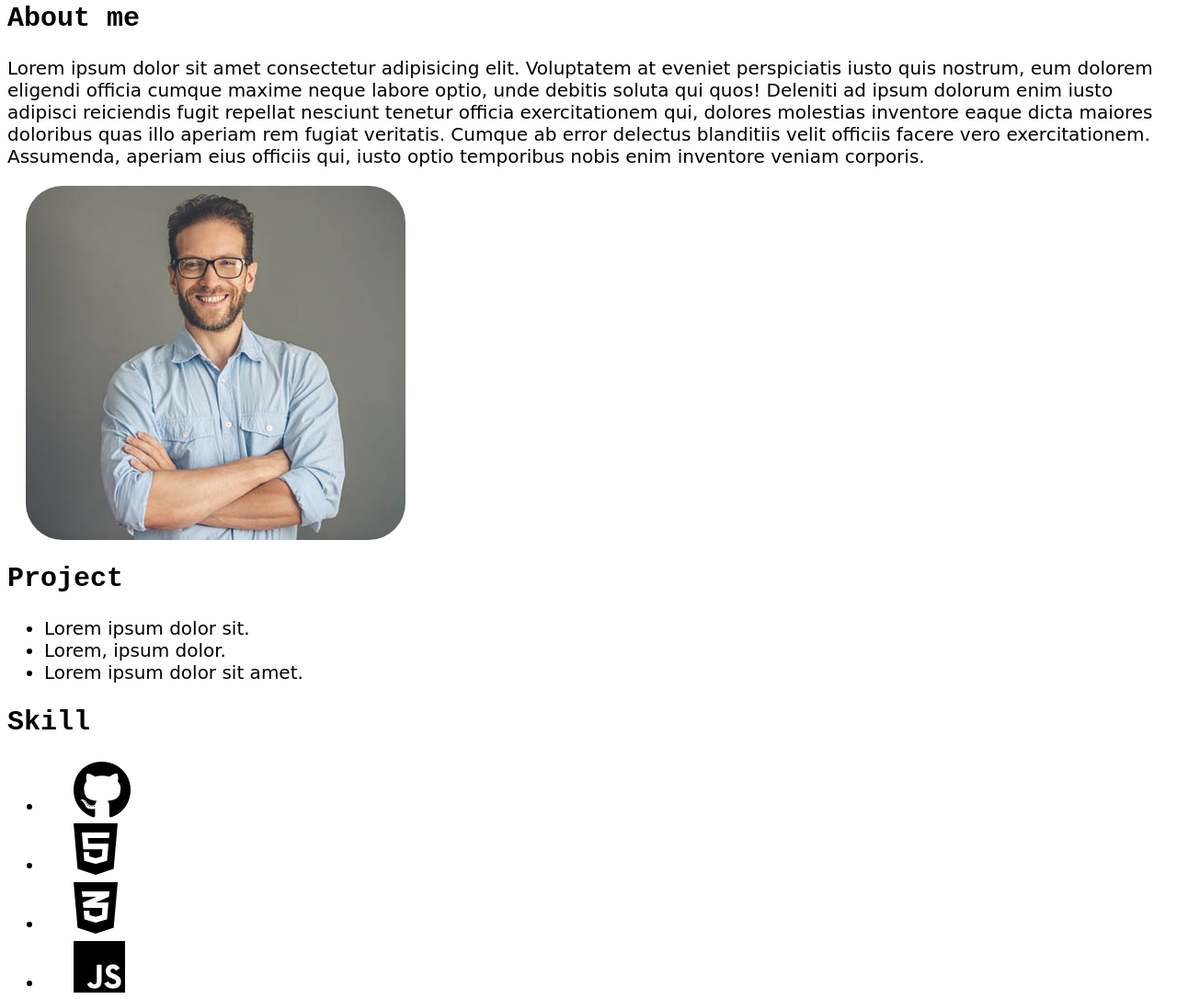
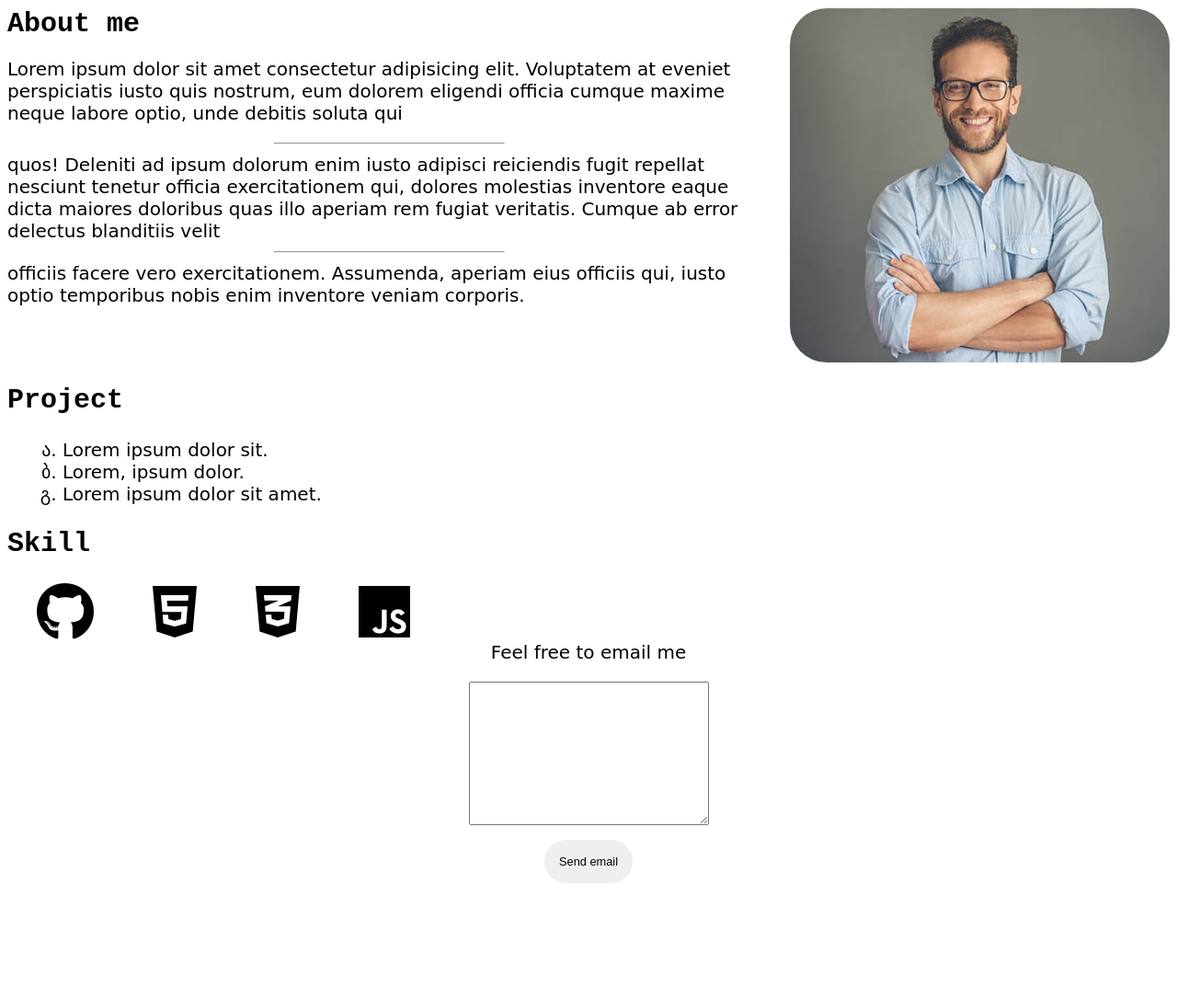
Before and after one commit to chrisfer123/portfolio_web, a plain HTML site: page porfolio_webpage/index.html in a window 1280 px wide. Shown: the part 128-1214 px from the top of the page at 92% size. After the commit the page ends 1124 px from the top, so only its background shows below. Drawn offline with Linux system fonts and the light colour scheme.

Commit message:
add style to footer

```diff
--- a/porfolio_webpage/index.html
+++ b/porfolio_webpage/index.html
@@ -23,24 +23,29 @@
       </nav>
     </header>
     <main>
-      <div>
+      <div class="container">
+        <div class="aboutme">
           <h2>About me</h2>
           <p>
-          Lorem ipsum dolor sit amet consectetur adipisicing elit. Voluptatem at
-          eveniet perspiciatis iusto quis nostrum, eum dolorem eligendi officia
-          cumque maxime neque labore optio, unde debitis soluta qui quos!
-          Deleniti ad ipsum dolorum enim iusto adipisci reiciendis fugit
+            Lorem ipsum dolor sit amet consectetur adipisicing elit. Voluptatem
+            at eveniet perspiciatis iusto quis nostrum, eum dolorem eligendi
+            officia cumque maxime neque labore optio, unde debitis soluta qui
+            <hr/>
+            quos! Deleniti ad ipsum dolorum enim iusto adipisci reiciendis fugit
             repellat nesciunt tenetur officia exercitationem qui, dolores
             molestias inventore eaque dicta maiores doloribus quas illo aperiam
             rem fugiat veritatis. Cumque ab error delectus blanditiis velit
-          officiis facere vero exercitationem. Assumenda, aperiam eius officiis
-          qui, iusto optio temporibus nobis enim inventore veniam corporis.
+            <hr>
+            officiis facere vero exercitationem. Assumenda, aperiam eius
+            officiis qui, iusto optio temporibus nobis enim inventore veniam
+            corporis.
           </p>
+        </div>
         <img src="/porfolio_webpage/testimonial.jpg" />
       </div>
       <div>
         <h2>Project</h2>
-        <ul>
+        <ul class="projectlist">
           <li>Lorem ipsum dolor sit.</li>
           <li>Lorem, ipsum dolor.</li>
           <li>Lorem ipsum dolor sit amet.</li>
@@ -48,11 +53,11 @@
       </div>
       <div>
         <h2>Skill</h2>
-        <ul>
-          <li><i class="fa-brands fa-github"></i></li>
-          <li><i class="fa-brands fa-html5"></i></li>
-          <li><i class="fa-brands fa-css3-alt"></i></li>
-          <li><i class="fa-brands fa-js"></i></li>
+        <div class="skill">
+          <i class="fa-brands fa-github"></i>
+          <i class="fa-brands fa-html5"></i>
+          <i class="fa-brands fa-css3-alt"></i>
+          <i class="fa-brands fa-js"></i>
         </ul>
       </div>
     </main>
--- a/porfolio_webpage/style.css
+++ b/porfolio_webpage/style.css
@@ -55,3 +55,23 @@ img{
     font-size: 4rem;
     padding: 0 2rem;
 }
+
+footer{
+    text-align: center;
+}
+
+footer div {
+    padding: 0 3rem 20px;
+}
+
+button{
+    margin: 1rem 4rem;
+    font-size: .8rem;
+    padding: 1rem;
+    border-radius: 30px;
+    border: none;
+}
+button a {
+    text-decoration: none;
+    color: black;
+}
```
Lines whose indentation alone changed are shown as unchanged.
